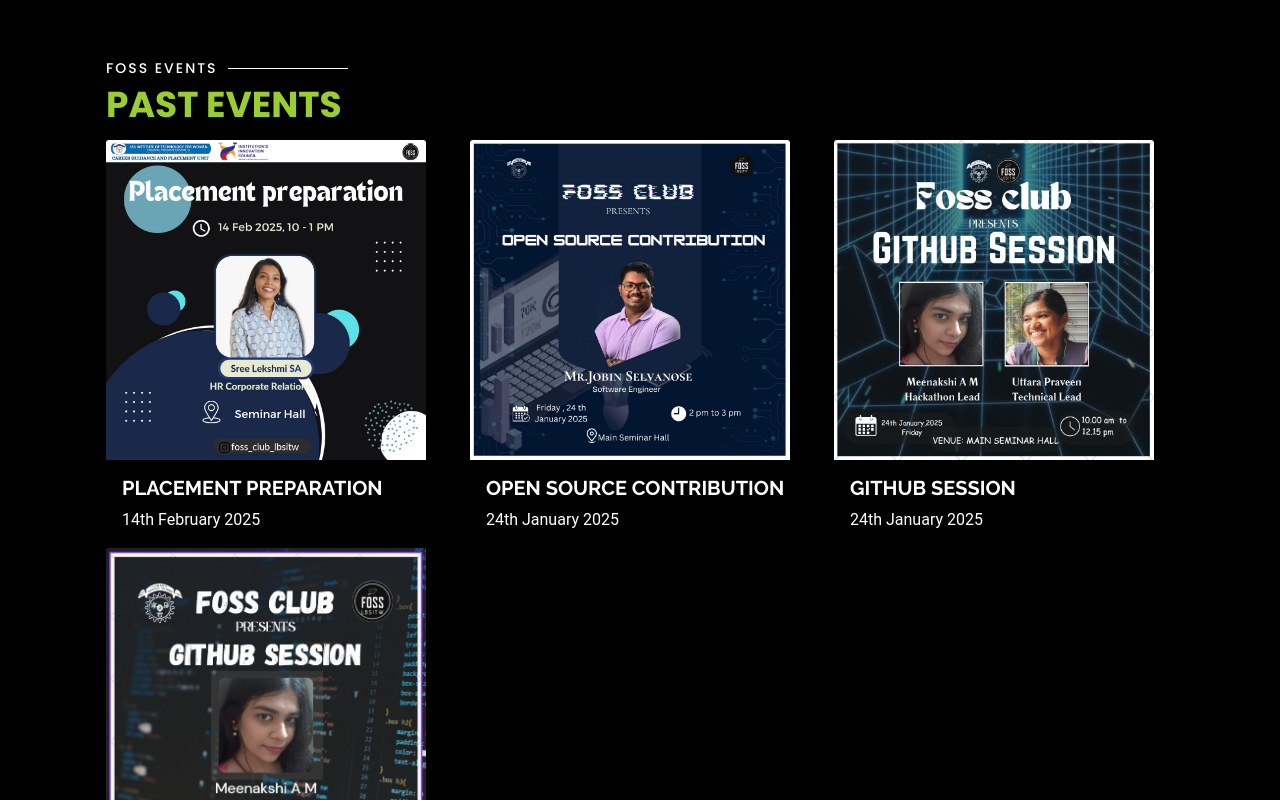
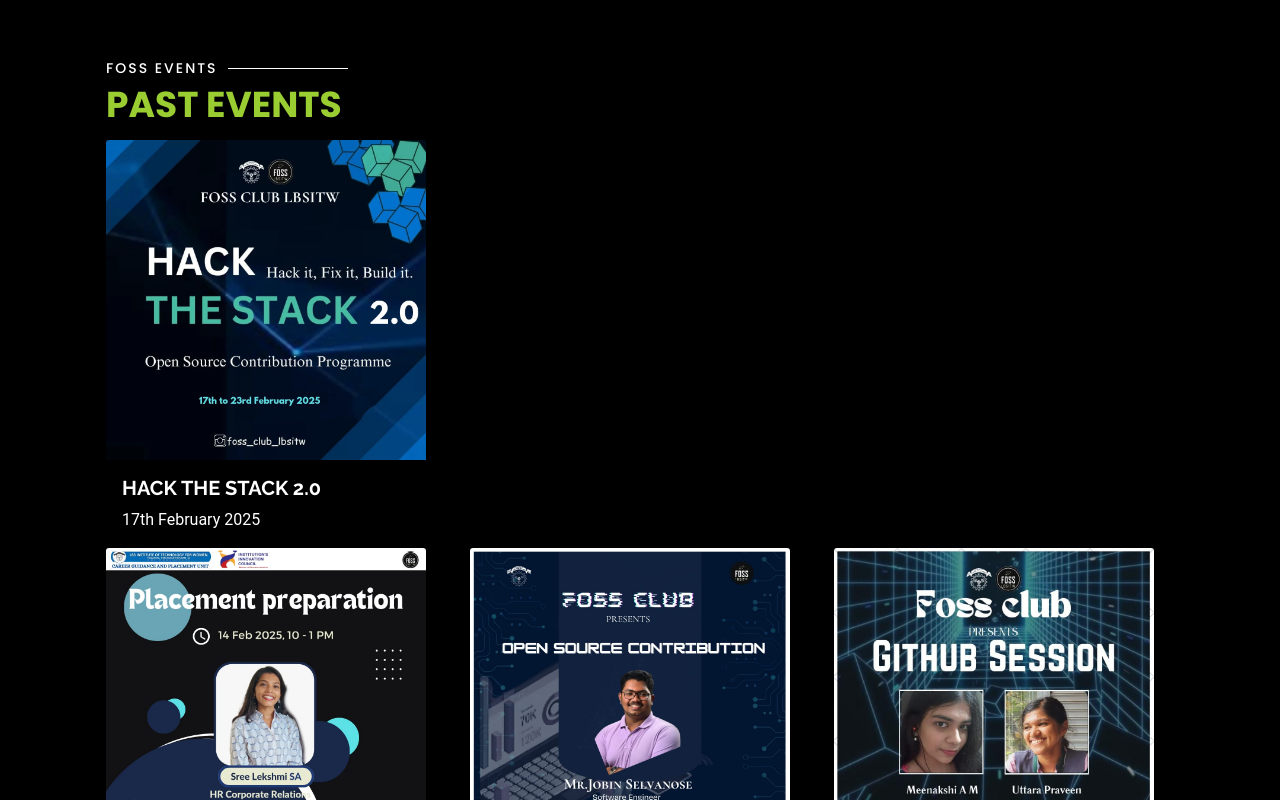
Before and after one commit to FOSSCLUB-LBSITW/FOSS-WEBSITE, a plain HTML site: page event-list/events/event-list.html in a window 1280 px wide. Shown: the part 1160-1960 px from the top of the page. Drawn offline with Linux system fonts and the light colour scheme; files whose address does not match are found by name.

Commit message:
events updated

```diff
--- a/event-list/events/event-list.html
+++ b/event-list/events/event-list.html
@@ -102,11 +102,11 @@
               <div class="event-card">
                 <a href=" https://forms.gle/cxpLoHBkDRgve4no8" target="_blank" class="card-link">
                 <img class="card-img-top"
-                  src="Hack-The-Stack-2.0.jpg"
+                  src="craft the draft 2.0.jpg"
                   alt="Card image cap"
                 /></a>
                 <div class="card-body">
-                  <h5 class="card-title"><b>HACK THE STACK 2.0</b></h5>
+                  <h5 class="card-title"><b>CRAFT THE DRAFT 2.0</b></h5>
                   <p class="card-text">Happening Now !!!</p>
                 </div>
 
@@ -141,6 +141,19 @@
           </div>
           <!--<i>No events are planned yet!</i>-->
           <div class="row d-flex justify-contetn-center">
+            <div class="event-card">
+                <a href=" https://forms.gle/cxpLoHBkDRgve4no8" target="_blank" class="card-link">
+                <img class="card-img-top"
+                  src="Hack-The-Stack-2.0.jpg"
+                  alt="Card image cap"
+                /></a>
+                <div class="card-body">
+                  <h5 class="card-title"><b>HACK THE STACK 2.0</b></h5>
+                  <p class="card-text">17th February 2025</p>
+                </div>
+
+              </div>
+
             <!--Card 1-->
             <div class="col-md-4">
               <div class="event-card">
```
Also changed, not shown: event-list/workshops/workshop-list.html (+9 -0 lines), event-list/events/craft the draft 2.0.jpg (added), event-list/workshops/solotosuccess.jpg (added).
